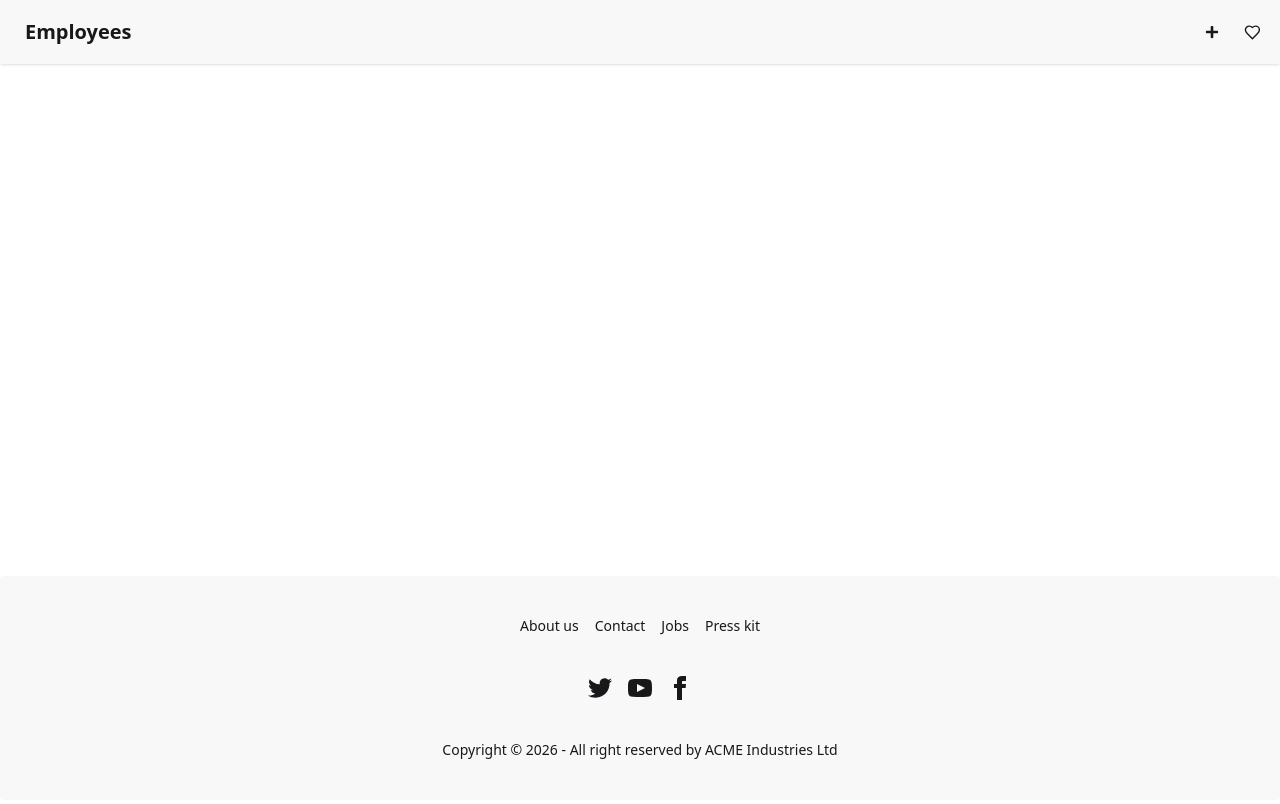
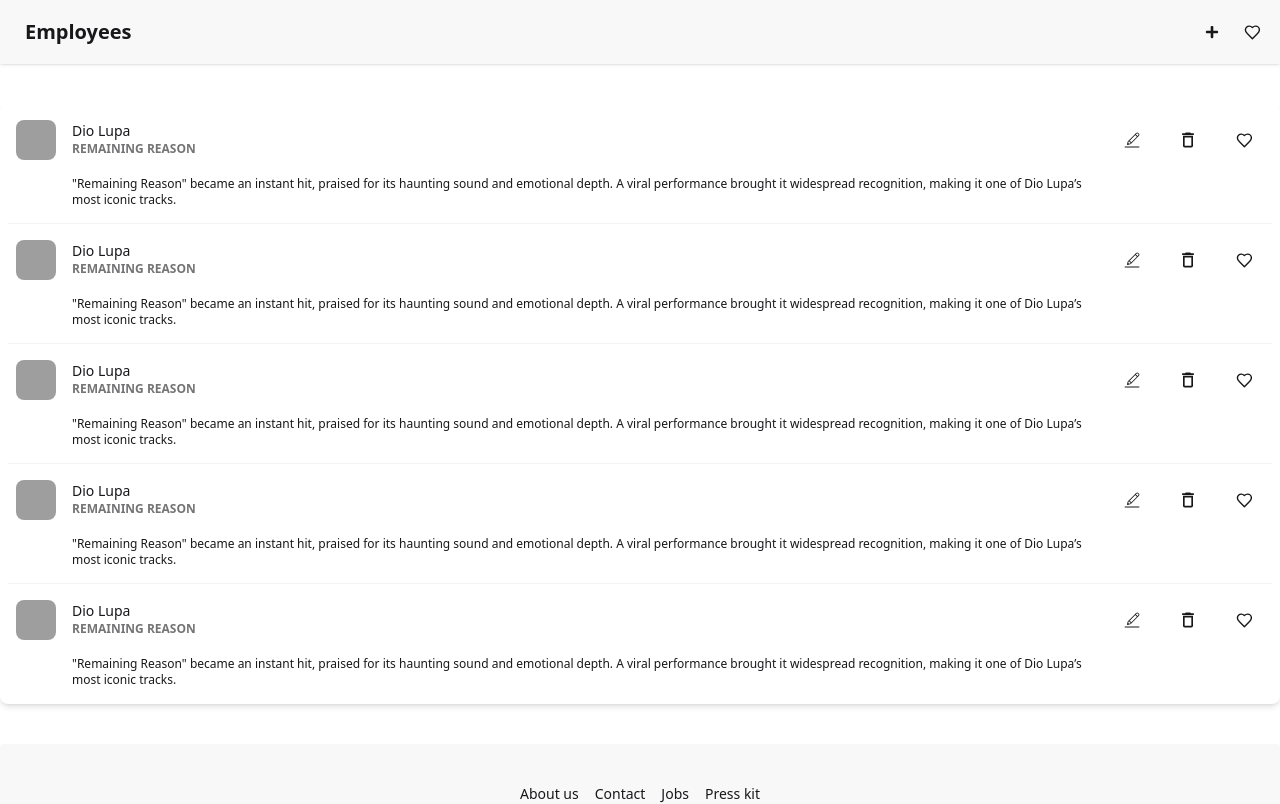
Before and after one commit to abhishekpandey-001/Employee-Management, a React (Vite) app: page / in a window 1280 px wide. Shown: the top 804 px of the page. Built offline with nearby package versions, Linux system fonts and the light colour scheme; grey boxes are pictures that could not be loaded.

Commit message:
listed employees

```diff
--- a/src/App.jsx
+++ b/src/App.jsx
@@ -1,4 +1,5 @@
 import './App.css'
+import Employees from './components/employees/Employees'
 import Footer from './components/footer/Footer'
 import Navbar from './components/navbar/Navbar'
 
@@ -9,7 +10,7 @@
       <Navbar/>
 
       <div className='flex-1 py-10'>
-
+        <Employees/>
       </div>
 
       <Footer/>
--- /dev/null
+++ b/src/components/employees/Employees.jsx
@@ -0,0 +1,44 @@
+import Layout from '../layout/Layout'
+import { CiEdit } from 'react-icons/ci'
+import { MdOutlineDelete } from 'react-icons/md'
+
+const Employees = () => {
+    return (
+        <Layout>
+            <ul className="list bg-base-100 rounded-box shadow-md">
+                <EmployeeCard />
+                <EmployeeCard />
+                <EmployeeCard />
+                <EmployeeCard />
+                <EmployeeCard />
+            </ul>
+        </Layout>
+    )
+}
+
+
+const EmployeeCard = () => {
+    return (
+        <li className="list-row">
+            <div><img className="size-10 rounded-box" src="https://img.daisyui.com/images/profile/demo/1@94.webp" /></div>
+            <div>
+                <div>Dio Lupa</div>
+                <div className="text-xs uppercase font-semibold opacity-60">Remaining Reason</div>
+            </div>
+            <p className="list-col-wrap text-xs">
+                "Remaining Reason" became an instant hit, praised for its haunting sound and emotional depth. A viral performance brought it widespread recognition, making it one of Dio Lupa’s most iconic tracks.
+            </p>
+            <button className="btn btn-square btn-ghost">
+                <CiEdit className='text-xl' />
+            </button>
+            <button className="btn btn-square btn-ghost">
+                <MdOutlineDelete className='text-xl' />
+            </button>
+            <button className="btn btn-square btn-ghost">
+                <svg className="size-[1.2em]" xmlns="http://www.w3.org/2000/svg" viewBox="0 0 24 24"><g strokeLinejoin="round" strokeLinecap="round" strokeWidth="2" fill="none" stroke="currentColor"><path d="M19 14c1.49-1.46 3-3.21 3-5.5A5.5 5.5 0 0 0 16.5 3c-1.76 0-3 .5-4.5 2-1.5-1.5-2.74-2-4.5-2A5.5 5.5 0 0 0 2 8.5c0 2.3 1.5 4.05 3 5.5l7 7Z"></path></g></svg>
+            </button>
+        </li>
+    )
+}
+
+export default Employees
```
